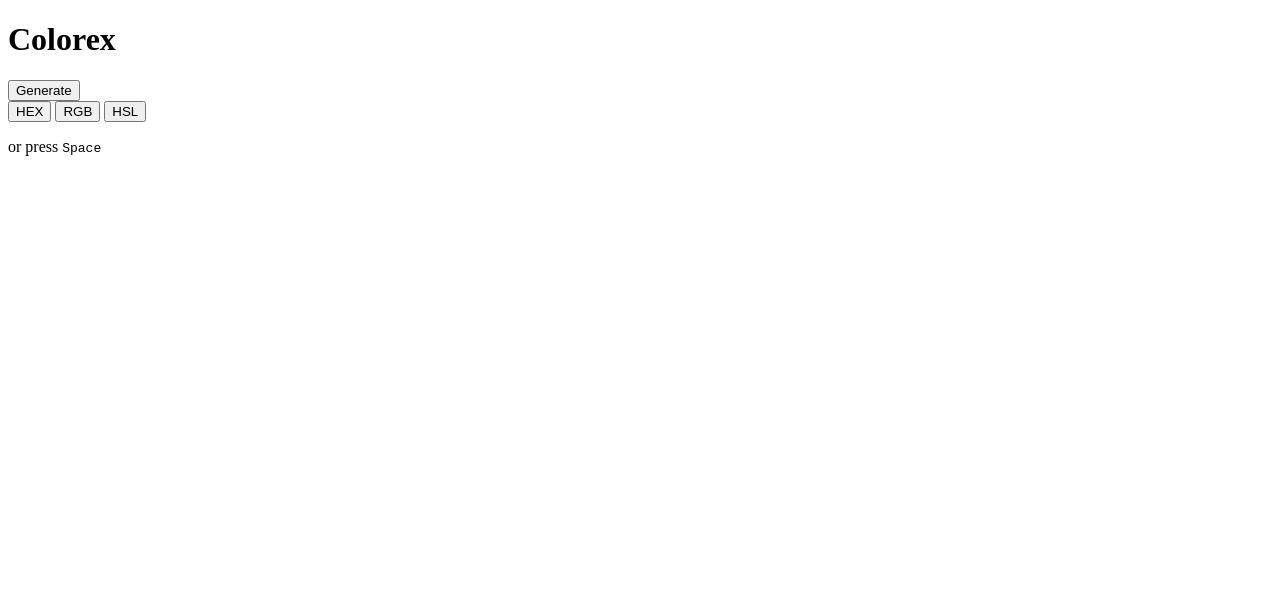
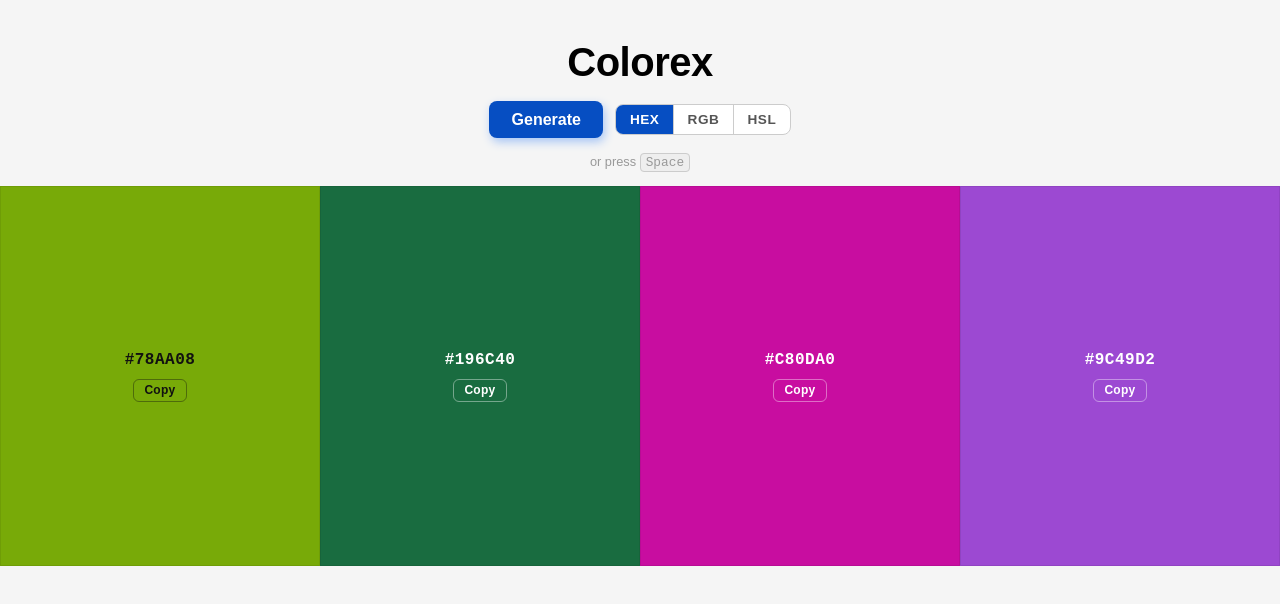
Before and after one commit to Dapo-f/color-generator, a plain HTML site: page index.html in a window 1280 px wide. Drawn offline with Linux system fonts and the light colour scheme.

Commit message:
Add files via upload

```diff
--- a/index.html
+++ b/index.html
@@ -3,7 +3,7 @@
 <head>
     <meta charset="UTF-8">
     <meta name="viewport" content="width=device-width, initial-scale=1.0">
-    <link rel="stylesheet" href="color.css">
+    <link rel="stylesheet" href="index.css">
     <title>Colorex</title>
 </head>
 <body>
@@ -29,6 +29,6 @@
         </div>
     </div>
 
-    <script src="Color.js"></script>
+    <script src="index.js"></script>
 </body>
 </html>
```
